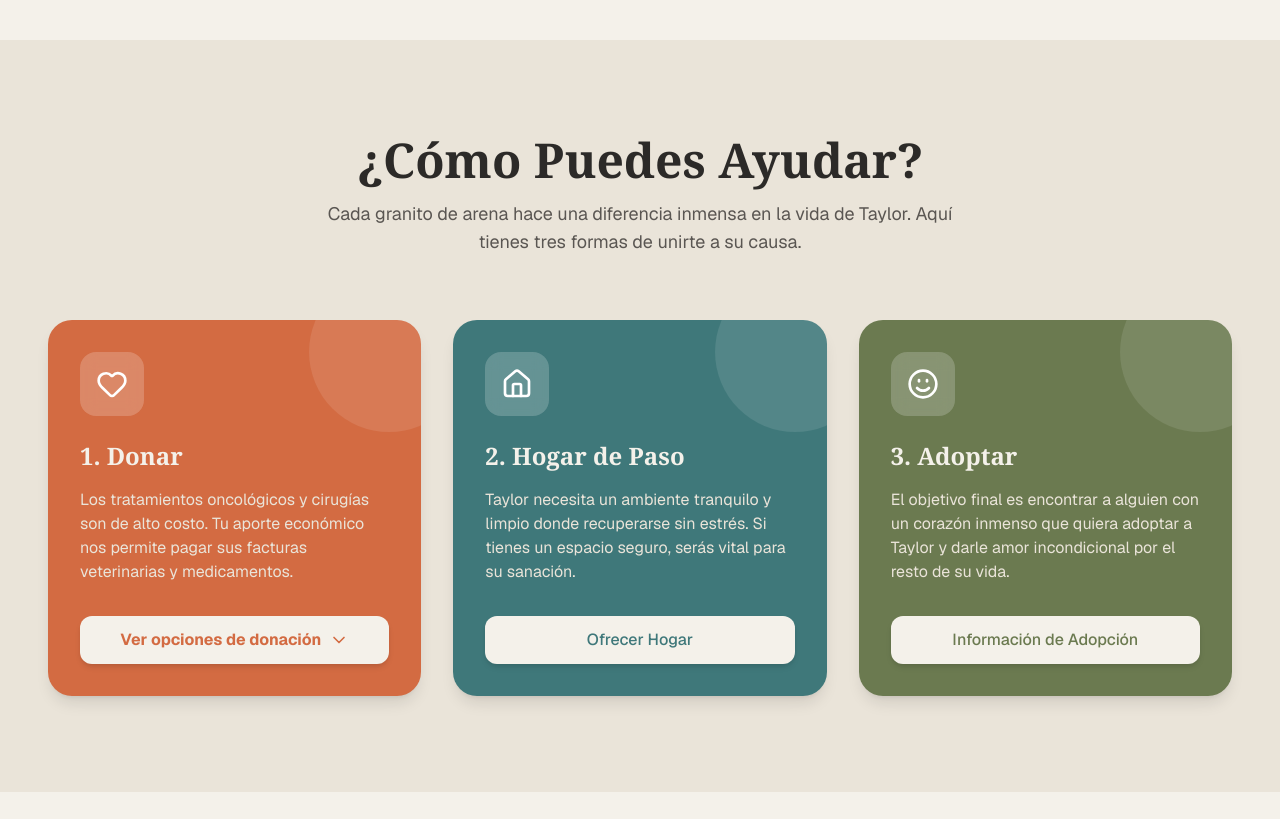
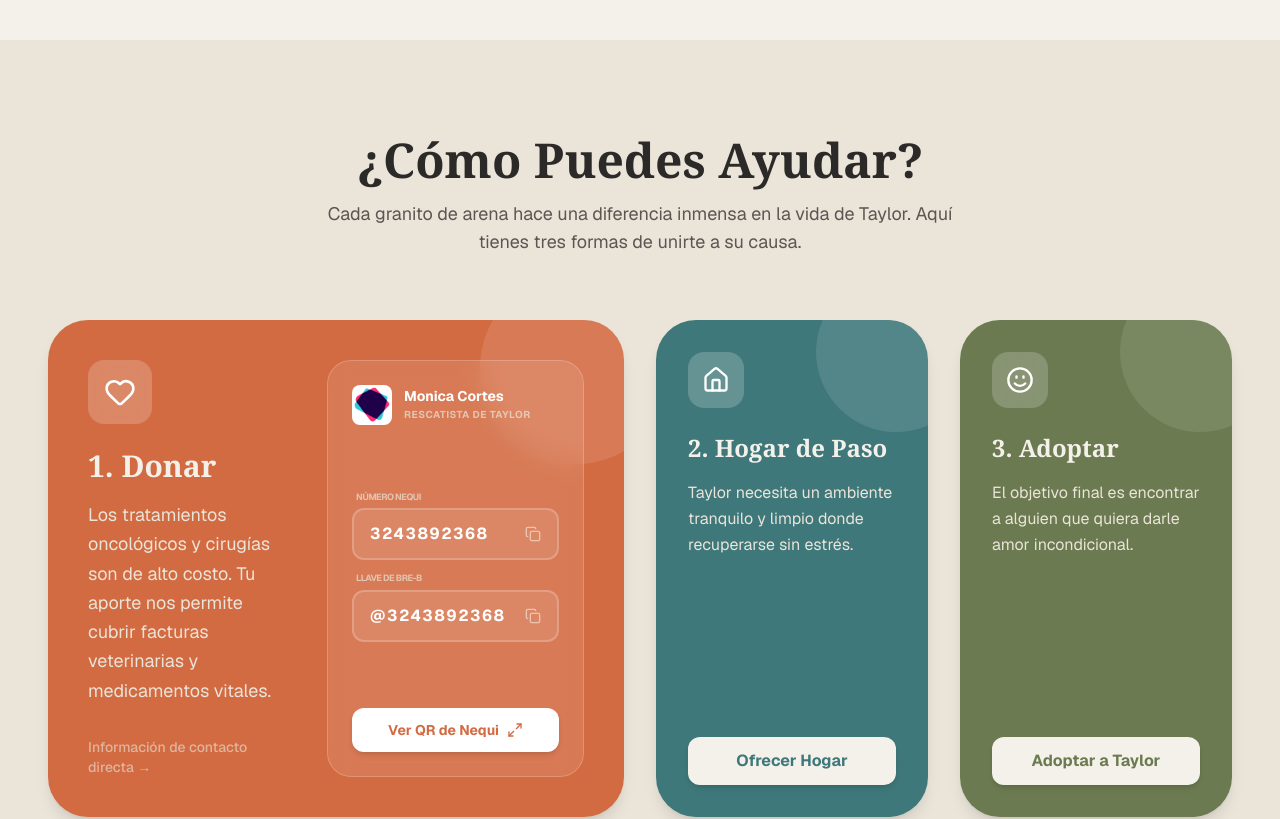
Before and after one commit to stevenD18skz/animal-rescues, a Next.js app: page / in a window 1280 px wide. Shown: the part 940-1759 px from the top of the page. Built offline with nearby package versions, Linux system fonts and the light colour scheme.

Commit message:
feat: add HowToHelp component and custom Tailwind animations to globals.css

```diff
--- a/src/components/HowToHelp.tsx
+++ b/src/components/HowToHelp.tsx
@@ -2,12 +2,19 @@
 
 import { useState } from "react";
 import Image from "next/image";
-import { Heart, Home, Smile, Copy, CheckCircle2, QrCode, ChevronDown, ChevronUp, X, Maximize2 } from "lucide-react";
+import { Heart, Home, Smile, Copy, CheckCircle2, X, Maximize2 } from "lucide-react";
 
 export default function HowToHelp() {
-  const [isExpanded, setIsExpanded] = useState(false);
   const [copied, setCopied] = useState<string | null>(null);
   const [selectedQr, setSelectedQr] = useState<string | null>(null);
+
+  const monicaInfo = {
+    name: "Monica Cortes",
+    number: "3243892368",
+    brebeKey: "@3243892368",
+    qr: "/QRs/qr-monica.jpeg",
+    role: "Rescatista de Taylor"
+  };
 
   const copyToClipboard = (text: string) => {
     navigator.clipboard.writeText(text);
@@ -17,7 +24,7 @@ export default function HowToHelp() {
 
   return (
     <section id="help" className="bg-[#EAE4D9] py-24 overflow-hidden">
-      <div className="px-6 md:px-12 max-w-7xl mx-auto">
+      <div className="px-6 md:px-12 max-w-[1440px] mx-auto">
         <div className="text-center max-w-2xl mx-auto mb-16 space-y-4 animate-fade-in-up" style={{ animationTimeline: 'view()', animationRange: 'entry 10% cover 30%' }}>
           <h2 className="text-4xl md:text-5xl font-serif font-bold text-[#2C2A28]">
             ¿Cómo Puedes Ayudar?
@@ -27,145 +34,66 @@ export default function HowToHelp() {
           </p>
         </div>
 
-        <div className="grid grid-cols-1 md:grid-cols-3 gap-8">
-          {/* Card 1 - Donar (Expansible) */}
+        <div className="grid grid-cols-1 md:grid-cols-4 gap-8 items-stretch">
+          {/* Card 1 - Donar (Doble Ancho) */}
           <div
-            className={`p-8 rounded-3xl shadow-lg transition-all duration-500 flex flex-col items-start relative overflow-hidden group animate-fade-in-up cursor-pointer ${isExpanded ? 'bg-[#B35834] scale-[1.02]' : 'bg-[#D36B42] hover:shadow-2xl'}`}
+            className="md:col-span-2 bg-[#D36B42] p-8 md:p-10 rounded-[2.5rem] shadow-lg flex flex-col md:flex-row gap-8 relative overflow-hidden group animate-fade-in-up"
             style={{ animationTimeline: 'view()', animationRange: 'entry 10% cover 30%' }}
-            onClick={() => setIsExpanded(!isExpanded)}
           >
-            <div className="absolute -right-12 -top-12 w-40 h-40 bg-white opacity-10 rounded-full group-hover:scale-150 transition-transform duration-700"></div>
-            <div className="w-16 h-16 bg-white/20 rounded-2xl flex items-center justify-center mb-6 backdrop-blur-sm group-hover:scale-110 group-hover:rotate-6 transition-transform duration-300">
-              <Heart className="w-8 h-8 text-white" strokeWidth={2} />
+            <div className="absolute -right-12 -top-12 w-48 h-48 bg-white opacity-10 rounded-full group-hover:scale-125 transition-transform duration-700"></div>
+
+            <div className="flex-1 flex flex-col relative z-10">
+              <div className="w-16 h-16 bg-white/20 rounded-2xl flex items-center justify-center mb-6 backdrop-blur-sm group-hover:scale-110 group-hover:rotate-6 transition-transform duration-300">
+                <Heart className="w-8 h-8 text-white" strokeWidth={2} />
+              </div>
+              <h3 className="text-3xl font-serif font-bold mb-4 text-[#F4F1EA]">1. Donar</h3>
+              <p className="text-[#EAE4D9] mb-8 text-lg leading-relaxed">
+                Los tratamientos oncológicos y cirugías son de alto costo. Tu aporte nos permite cubrir facturas veterinarias y medicamentos vitales.
+              </p>
+              <div className="mt-auto hidden md:block">
+                <p className="text-[#EAE4D9]/60 text-sm font-medium">Información de contacto directa →</p>
+              </div>
             </div>
-            <h3 className="text-2xl font-serif font-bold mb-4 text-[#F4F1EA]">1. Donar</h3>
-            <p className="text-[#EAE4D9] mb-8 flex-1 relative z-10">
-              Los tratamientos oncológicos y cirugías son de alto costo. Tu aporte económico nos permite pagar sus facturas veterinarias y medicamentos.
-            </p>
-            <button className="flex items-center justify-center gap-2 w-full bg-[#F4F1EA] text-[#D36B42] py-3 rounded-xl font-bold hover:bg-white transition-all relative z-10 shadow-md">
-              {isExpanded ? (
-                <>Cerrar opciones <ChevronUp className="w-5 h-5" /></>
-              ) : (
-                <>Ver opciones de donación <ChevronDown className="w-5 h-5" /></>
-              )}
-            </button>
+
+            <div className="flex-1 bg-white/10 backdrop-blur-md rounded-3xl p-6 border border-white/20 relative z-10">
+               <DonationDetails monicaInfo={monicaInfo} copied={copied} copyToClipboard={copyToClipboard} setSelectedQr={setSelectedQr} />
+            </div>
           </div>
 
-          {/* Card 2 */}
+          {/* Card 2 - Hogar de Paso */}
           <div
-            className="bg-[#3F787A] p-8 rounded-3xl shadow-lg hover:shadow-2xl transition-all duration-300 flex flex-col items-start relative overflow-hidden group animate-fade-in-up"
+            className="bg-[#3F787A] p-8 rounded-[2.5rem] shadow-lg hover:shadow-2xl transition-all duration-300 flex flex-col items-start relative overflow-hidden group animate-fade-in-up"
             style={{ animationTimeline: 'view()', animationRange: 'entry 10% cover 30%' }}
           >
             <div className="absolute -right-12 -top-12 w-40 h-40 bg-white opacity-10 rounded-full group-hover:scale-150 transition-transform duration-700"></div>
-            <div className="w-16 h-16 bg-white/20 rounded-2xl flex items-center justify-center mb-6 backdrop-blur-sm group-hover:scale-110 group-hover:-rotate-6 transition-transform duration-300">
-              <Home className="w-8 h-8 text-white" strokeWidth={2} />
+            <div className="w-14 h-14 bg-white/20 rounded-2xl flex items-center justify-center mb-6 backdrop-blur-sm group-hover:scale-110 group-hover:-rotate-6 transition-transform duration-300">
+              <Home className="w-7 h-7 text-white" strokeWidth={2} />
             </div>
             <h3 className="text-2xl font-serif font-bold mb-4 text-[#F4F1EA]">2. Hogar de Paso</h3>
-            <p className="text-[#EAE4D9] mb-8 flex-1 relative z-10">
-              Taylor necesita un ambiente tranquilo y limpio donde recuperarse sin estrés. Si tienes un espacio seguro, serás vital para su sanación.
+            <p className="text-[#EAE4D9] mb-8 flex-1 relative z-10 leading-relaxed">
+              Taylor necesita un ambiente tranquilo y limpio donde recuperarse sin estrés.
             </p>
-            <a href="https://wa.me/573243892368?text=Hola,%20quiero%20ofrecer%20un%20hogar%20de%20paso%20para%20la%20gatita%20Taylor" target="_blank" rel="noopener noreferrer" className="block text-center w-full bg-[#F4F1EA] text-[#3F787A] py-3 rounded-xl font-medium hover:bg-white transition-colors relative z-10 shadow-md">
+            <a href="https://wa.me/573243892368?text=Hola,%20quiero%20ofrecer%20un%20hogar%20de%20paso%20para%20la%20gatita%20Taylor" target="_blank" rel="noopener noreferrer" className="block text-center w-full bg-[#F4F1EA] text-[#3F787A] py-3 rounded-xl font-bold hover:bg-white transition-colors relative z-10 shadow-md">
               Ofrecer Hogar
             </a>
           </div>
 
-          {/* Card 3 */}
+          {/* Card 3 - Adoptar */}
           <div
-            className="bg-[#6B7A50] p-8 rounded-3xl shadow-lg hover:shadow-2xl transition-all duration-300 flex flex-col items-start relative overflow-hidden group animate-fade-in-up"
+            className="bg-[#6B7A50] p-8 rounded-[2.5rem] shadow-lg hover:shadow-2xl transition-all duration-300 flex flex-col items-start relative overflow-hidden group animate-fade-in-up"
             style={{ animationTimeline: 'view()', animationRange: 'entry 10% cover 30%' }}
           >
             <div className="absolute -right-12 -top-12 w-40 h-40 bg-white opacity-10 rounded-full group-hover:scale-150 transition-transform duration-700"></div>
-            <div className="w-16 h-16 bg-white/20 rounded-2xl flex items-center justify-center mb-6 backdrop-blur-sm group-hover:scale-110 group-hover:rotate-12 transition-transform duration-300">
-              <Smile className="w-8 h-8 text-white" strokeWidth={2} />
+            <div className="w-14 h-14 bg-white/20 rounded-2xl flex items-center justify-center mb-6 backdrop-blur-sm group-hover:scale-110 group-hover:rotate-12 transition-transform duration-300">
+              <Smile className="w-7 h-7 text-white" strokeWidth={2} />
             </div>
             <h3 className="text-2xl font-serif font-bold mb-4 text-[#F4F1EA]">3. Adoptar</h3>
-            <p className="text-[#EAE4D9] mb-8 flex-1 relative z-10">
-              El objetivo final es encontrar a alguien con un corazón inmenso que quiera adoptar a Taylor y darle amor incondicional por el resto de su vida.
+            <p className="text-[#EAE4D9] mb-8 flex-1 relative z-10 leading-relaxed">
+              El objetivo final es encontrar a alguien que quiera darle amor incondicional.
             </p>
-            <a href="https://wa.me/573243892368?text=Hola,%20me%20interesa%20adoptar%20a%20la%20gatita%20Taylor" target="_blank" rel="noopener noreferrer" className="block text-center w-full bg-[#F4F1EA] text-[#6B7A50] py-3 rounded-xl font-medium hover:bg-white transition-colors relative z-10 shadow-md">
-              Información de Adopción
+            <a href="https://wa.me/573243892368?text=Hola,%20me%20interesa%20adoptar%20a%20la%20gatita%20Taylor" target="_blank" rel="noopener noreferrer" className="block text-center w-full bg-[#F4F1EA] text-[#6B7A50] py-3 rounded-xl font-bold hover:bg-white transition-colors relative z-10 shadow-md">
+              Adoptar a Taylor
             </a>
-          </div>
-        </div>
-
-        {/* Sección Expansible de Donación */}
-        <div className={`overflow-hidden transition-all duration-700 ease-in-out ${isExpanded ? 'max-h-[1200px] opacity-100 mt-12' : 'max-h-0 opacity-0 mt-0'}`}>
-          <div className="bg-white/50 backdrop-blur-sm border-2 border-white/50 rounded-[2.5rem] p-8 md:p-12 shadow-inner">
-            <div className="text-center mb-10">
-              <h3 className="text-3xl font-serif font-bold text-[#2C2A28] mb-4">Canales de Donación Directa</h3>
-              <p className="text-[#5A5652] max-w-2xl mx-auto">
-                Tu aporte llega íntegro a los cuidados de Taylor. Hemos habilitado los siguientes medios:
-              </p>
-            </div>
-
-            <div className="grid grid-cols-1 md:grid-cols-2 lg:grid-cols-3 gap-6">
-              {/* Nequi Monica */}
-              <div className="bg-white p-8 rounded-3xl border border-[#EAE4D9] shadow-sm hover:shadow-md transition-all flex flex-col items-center text-center group/card">
-                <div className="w-20 h-12 relative mb-6 group-hover/card:scale-110 transition-transform">
-                  <Image src="/logos/nequi-logo.png" alt="Nequi Logo" fill sizes="80px" className="object-contain" />
-                </div>
-                <h4 className="font-bold text-xl text-[#2C2A28] mb-1">Monica Cortes</h4>
-                <p className="text-sm text-[#A39E98] mb-6 font-medium uppercase tracking-wider">Gestor de Ayuda</p>
-                <div className="w-full">
-                  <button
-                    onClick={() => copyToClipboard('3243892368')}
-                    className={`flex items-center justify-between w-full px-5 py-4 rounded-xl font-bold transition-all border-2 ${copied === '3243892368' ? 'bg-[#6B7A50] text-white border-[#6B7A50]' : 'bg-[#F4F1EA] border-transparent hover:border-[#D36B42] text-[#2C2A28]'}`}
-                  >
-                    <span className="text-xl tracking-widest">3243892368</span>
-                    {copied === '3243892368' ? <CheckCircle2 className="w-6 h-6" /> : <Copy className="w-5 h-5 text-[#A39E98]" />}
-                  </button>
-                </div>
-                <div className="mt-6 w-full flex flex-col items-center border-t border-[#EAE4D9] pt-6">
-                  <p className="text-xs text-[#A39E98] mb-3 font-bold uppercase tracking-tighter">O escanea el QR</p>
-                  <div
-                    className="relative w-44 h-44 bg-white rounded-2xl overflow-hidden shadow-md border-2 border-[#EAE4D9] cursor-zoom-in group/qr transition-all hover:border-[#D36B42] hover:shadow-xl"
-                    onClick={() => setSelectedQr('/QRs/qr-monica.jpeg')}
-                  >
-                    <Image src="/QRs/qr-monica.jpeg" alt="QR Nequi Monica" fill sizes="176px" className="object-cover group-hover/qr:scale-105 transition-transform" />
-                    <div className="absolute inset-0 bg-black/0 group-hover/qr:bg-black/5 flex items-center justify-center transition-colors">
-                      <Maximize2 className="w-6 h-6 text-[#2C2A28] opacity-0 group-hover/qr:opacity-100 transition-opacity" />
-                    </div>
-                  </div>
-                </div>
-              </div>
-
-              {/* Nequi Celeste */}
-              <div className="bg-white p-8 rounded-3xl border border-[#EAE4D9] shadow-sm hover:shadow-md transition-all flex flex-col items-center text-center group/card">
-                <div className="w-20 h-12 relative mb-6 group-hover/card:scale-110 transition-transform">
-                  <Image src="/logos/nequi-logo.png" alt="Nequi Logo" fill sizes="80px" className="object-contain" />
-                </div>
-                <h4 className="font-bold text-xl text-[#2C2A28] mb-1">Celeste Reina</h4>
-                <p className="text-sm text-[#A39E98] mb-6 font-medium uppercase tracking-wider">Rescatista</p>
-                <div className="w-full">
-                  <button
-                    onClick={() => copyToClipboard('3117022519')}
-                    className={`flex items-center justify-between w-full px-5 py-4 rounded-xl font-bold transition-all border-2 ${copied === '3117022519' ? 'bg-[#6B7A50] text-white border-[#6B7A50]' : 'bg-[#F4F1EA] border-transparent hover:border-[#D36B42] text-[#2C2A28]'}`}
-                  >
-                    <span className="text-xl tracking-widest">3117022519</span>
-                    {copied === '3117022519' ? <CheckCircle2 className="w-6 h-6" /> : <Copy className="w-5 h-5 text-[#A39E98]" />}
-                  </button>
-                </div>
-              </div>
-
-              {/* Nu Brayan Narvaez */}
-              <div className="bg-white p-8 rounded-3xl border border-[#EAE4D9] shadow-sm hover:shadow-md transition-all flex flex-col items-center text-center group/card">
-                <div className="w-20 h-12 relative mb-6 group-hover/card:scale-110 transition-transform">
-                  <Image src="/logos/Nubank-logo.png" alt="Nubank Logo" fill sizes="80px" className="object-contain" />
-                </div>
-                <h4 className="font-bold text-xl text-[#2C2A28] mb-1">Brayan Narvaez</h4>
-                <p className="text-sm text-[#A39E98] mb-6 font-medium uppercase tracking-wider">Gestor de Ayuda (Nu)</p>
-                <div className="w-full">
-                  <button
-                    onClick={() => copyToClipboard('@BNV521')}
-                    className={`flex items-center justify-between w-full px-5 py-4 rounded-xl font-bold transition-all border-2 ${copied === '@BNV521' ? 'bg-[#6B7A50] text-white border-[#6B7A50]' : 'bg-[#F4F1EA] border-transparent hover:border-[#D36B42] text-[#2C2A28]'}`}
-                  >
-                    <span className="text-xl tracking-widest">@BNV521</span>
-                    {copied === '@BNV521' ? <CheckCircle2 className="w-6 h-6" /> : <Copy className="w-5 h-5 text-[#A39E98]" />}
-                  </button>
-                </div>
-                <p className="text-[10px] text-[#A39E98] mt-4 font-medium uppercase">Transfiere por Nu usando esta llave</p>
-              </div>
-            </div>
           </div>
         </div>
       </div>
@@ -194,11 +122,55 @@ export default function HowToHelp() {
               className="object-contain p-4"
             />
           </div>
-          <p className="absolute bottom-10 text-white font-medium tracking-widest text-sm bg-white/10 px-6 py-2 rounded-full border border-white/20">
-            ESCANEA PARA DONAR
-          </p>
         </div>
       )}
     </section>
   );
 }
+
+function DonationDetails({ monicaInfo, copied, copyToClipboard, setSelectedQr }: any) {
+  return (
+    <div className="w-full h-full flex flex-col justify-between gap-4">
+      <div className="flex items-center gap-3 mb-2">
+        <div className="w-10 h-10 relative bg-white rounded-lg p-1">
+          <Image src="/logos/nequi-logo.png" alt="Nequi Logo" fill sizes="40px" className="object-contain" />
+        </div>
+        <div>
+          <h4 className="font-bold text-white text-sm leading-none">{monicaInfo.name}</h4>
+          <p className="text-[10px] text-[#EAE4D9]/70 font-bold uppercase tracking-wider mt-1">{monicaInfo.role}</p>
+        </div>
+      </div>
+
+      <div className="space-y-3">
+        <div className="space-y-1">
+          <p className="text-[9px] font-bold uppercase tracking-tighter text-[#EAE4D9]/70 ml-1">Número Nequi</p>
+          <button
+            onClick={(e) => { e.stopPropagation(); copyToClipboard(monicaInfo.number); }}
+            className={`flex items-center justify-between w-full px-4 py-3 rounded-xl font-bold transition-all border-2 ${copied === monicaInfo.number ? 'bg-[#6B7A50] text-white border-[#6B7A50]' : 'bg-white/10 border-white/20 hover:border-white text-white'}`}
+          >
+            <span className="text-base tracking-widest">{monicaInfo.number}</span>
+            {copied === monicaInfo.number ? <CheckCircle2 className="w-5 h-5" /> : <Copy className="w-4 h-4 opacity-50" />}
+          </button>
+        </div>
+
+        <div className="space-y-1">
+          <p className="text-[9px] font-bold uppercase tracking-tighter text-[#EAE4D9]/70 ml-1">Llave de Bre-B</p>
+          <button
+            onClick={(e) => { e.stopPropagation(); copyToClipboard(monicaInfo.brebeKey); }}
+            className={`flex items-center justify-between w-full px-4 py-3 rounded-xl font-bold transition-all border-2 ${copied === monicaInfo.brebeKey ? 'bg-[#6B7A50] text-white border-[#6B7A50]' : 'bg-white/10 border-white/20 hover:border-white text-white'}`}
+          >
+            <span className="text-base tracking-widest">{monicaInfo.brebeKey}</span>
+            {copied === monicaInfo.brebeKey ? <CheckCircle2 className="w-5 h-5" /> : <Copy className="w-4 h-4 opacity-50" />}
+          </button>
+        </div>
+      </div>
+
+      <button
+        className="w-full mt-2 flex items-center justify-center gap-2 py-3 bg-white text-[#D36B42] rounded-xl font-bold text-sm shadow-md hover:bg-[#F4F1EA] transition-all group/qr-btn"
+        onClick={() => setSelectedQr(monicaInfo.qr)}
+      >
+        Ver QR de Nequi <Maximize2 className="w-4 h-4 group-hover/qr-btn:scale-110 transition-transform" />
+      </button>
+    </div>
+  );
+}
```
Also changed, not shown: src/app/globals.css (+17 -0 lines).
